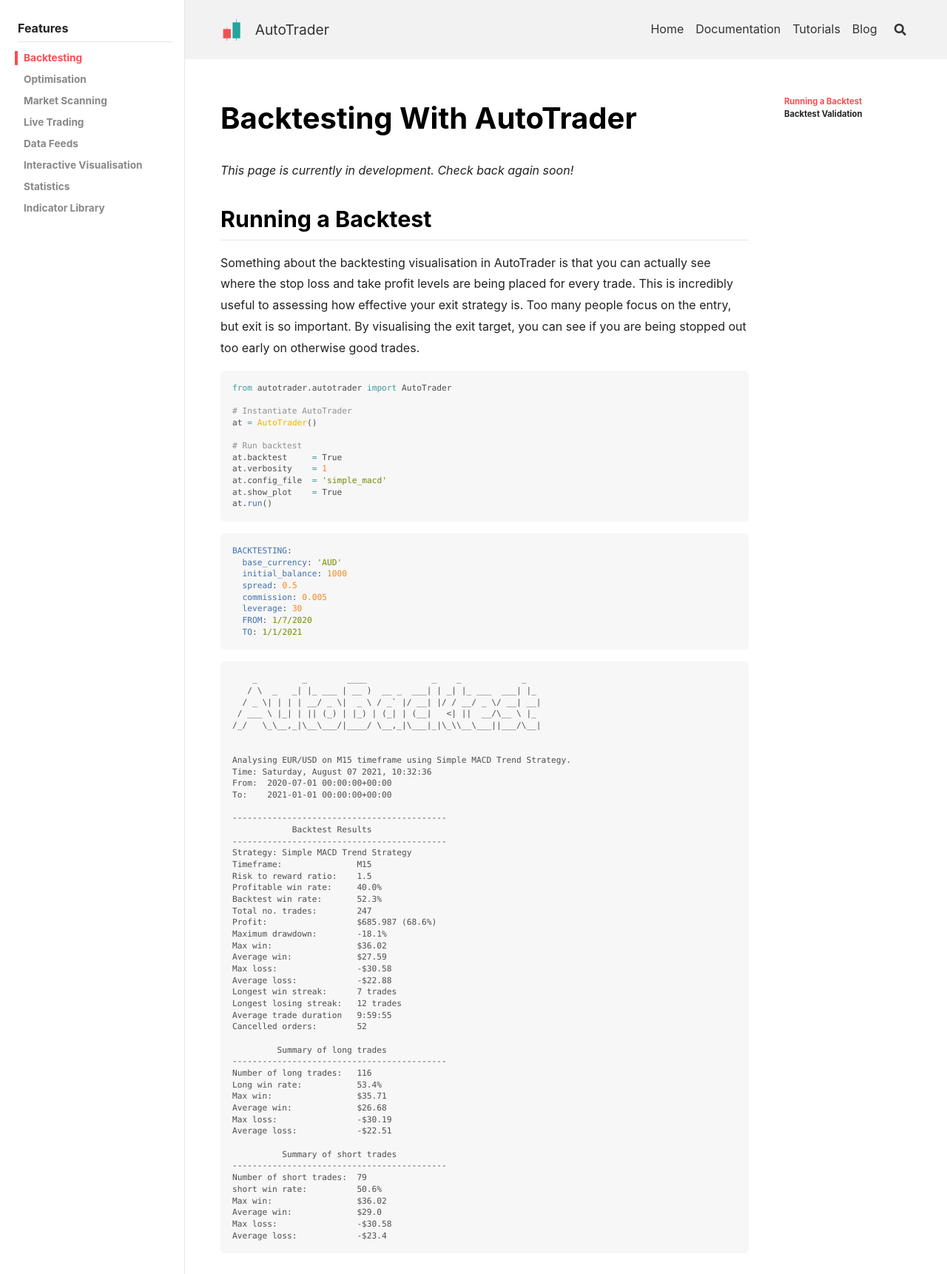
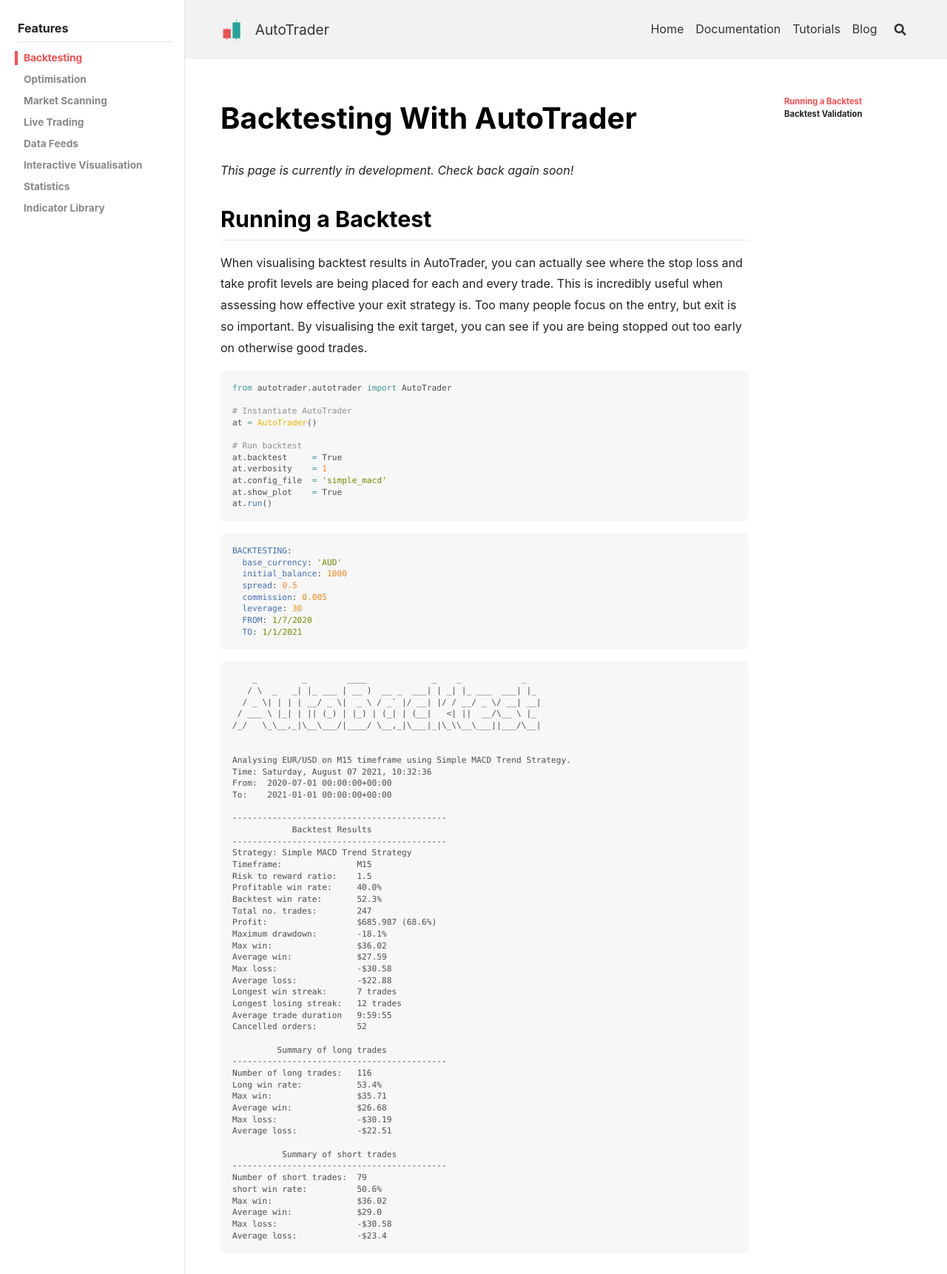
Before and after one commit to kieran-mackle/AutoTrader, a Jekyll site: the page built from content/_features/0.1-backtesting.md, in a window 1280 px wide, cut to the strip 0-1722 px from the top of the page. Shown: the whole strip at 74% size. Built offline with Jekyll 4.4.1, drawn with Linux system fonts in a browser that asks for light colours; nearby versions of some CDN libraries; some of the changed text lies outside the part shown.

Commit message:
Updated docs

````diff
--- a/content/_features/0.1-backtesting.md
+++ b/content/_features/0.1-backtesting.md
@@ -10,8 +10,8 @@
 
 ## Running a Backtest
 
-Something about the backtesting visualisation in AutoTrader is that you can actually see where the stop loss and take profit
-levels are being placed for every trade. This is incredibly useful to assessing how effective your exit strategy is. Too many
+When visualising backtest results in AutoTrader, you can actually see where the stop loss and take profit
+levels are being placed for each and every trade. This is incredibly useful when assessing how effective your exit strategy is. Too many
 people focus on the entry, but exit is so important. By visualising the exit target, you can see if you are being stopped out
 too early on otherwise good trades.
 
@@ -98,7 +98,7 @@
 ```
 
 
-<iframe data-src="/AutoTrader/assets/charts/simple-macd-bt.html" id="iframe" loading="lazy" style="width:100%; margin-top:1em; height:580px; overflow:hidden;" data-ga-on="wheel" data-ga-event-category="iframe" data-ga-event-action="wheel" src="/AutoTrader/assets/charts/simple-macd-bt.html"></iframe>
+<iframe data-src="/AutoTrader/assets/charts/simple-macd-bt.html" id="iframe" loading="lazy" style="width:100%; margin-top:1em; height:720px; overflow:hidden;" data-ga-on="wheel" data-ga-event-category="iframe" data-ga-event-action="wheel" src="/AutoTrader/assets/charts/simple-macd-bt.html"></iframe>
 
 
 
@@ -139,7 +139,7 @@
 
 Running with parameters set during backtesting
 
-<iframe data-src="/AutoTrader/assets/charts/bt-validation1.html" id="iframe" loading="lazy" style="width:100%; margin-top:1em; height:580px; overflow:hidden;" data-ga-on="wheel" data-ga-event-category="iframe" data-ga-event-action="wheel" src="/AutoTrader/assets/charts/bt-validation1.html"></iframe>
+<iframe data-src="/AutoTrader/assets/charts/bt-validation1.html" id="iframe" loading="lazy" style="width:100%; margin-top:1em; height:900px; overflow:hidden;" data-ga-on="wheel" data-ga-event-category="iframe" data-ga-event-action="wheel" src="/AutoTrader/assets/charts/bt-validation1.html"></iframe>
 
 
 ```
@@ -154,7 +154,7 @@
 
 After refining the parameters
 
-<iframe data-src="/AutoTrader/assets/charts/bt-validation2.html" id="iframe" loading="lazy" style="width:100%; margin-top:1em; height:580px; overflow:hidden;" data-ga-on="wheel" data-ga-event-category="iframe" data-ga-event-action="wheel" src="/AutoTrader/assets/charts/bt-validation2.html"></iframe>
+<iframe data-src="/AutoTrader/assets/charts/bt-validation2.html" id="iframe" loading="lazy" style="width:100%; margin-top:1em; height:900px; overflow:hidden;" data-ga-on="wheel" data-ga-event-category="iframe" data-ga-event-action="wheel" src="/AutoTrader/assets/charts/bt-validation2.html"></iframe>
 
 
 ```
````
Also changed, not shown: content/_tutorials/3.1-host-email-account.md (+1 -1 lines), content/_tutorials/automation.md (+1 -1 lines).
